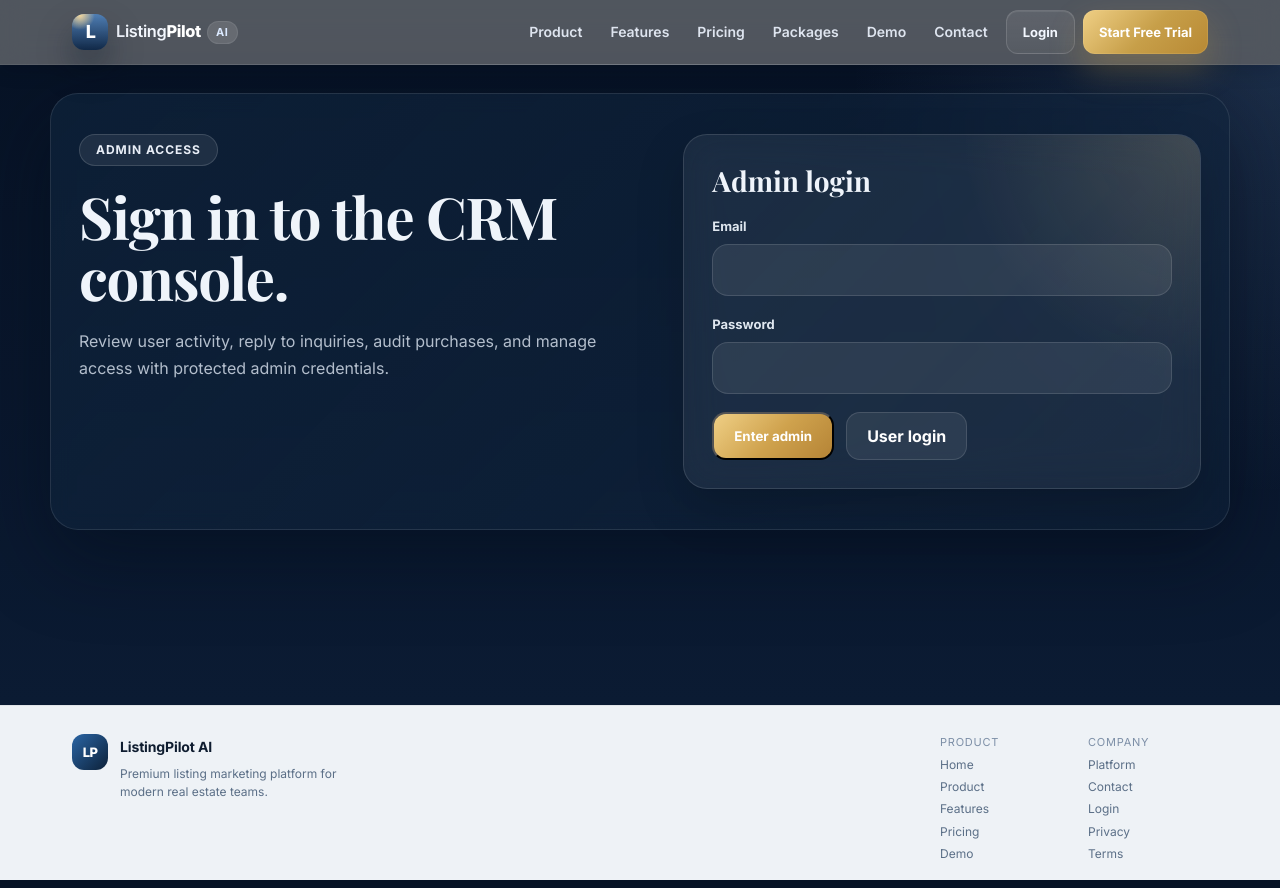
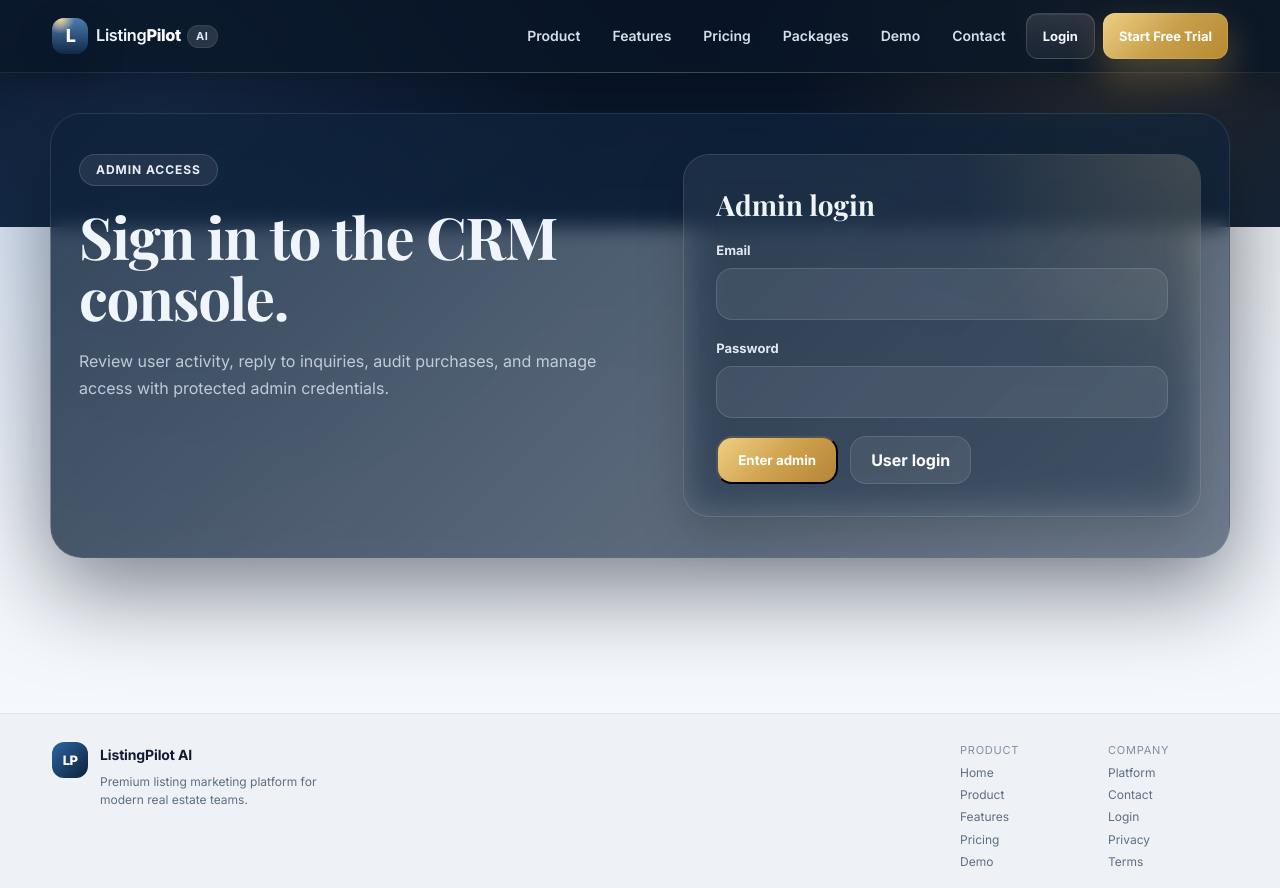
Before and after one commit to maxkantor/ListingPilotAI, a React (Vite) app in the folder frontend/: page /admin/login in a window 1280 px wide. Built offline with nearby package versions, Linux system fonts and the light colour scheme; no server answers.

Commit message:
Premium UI overhaul across all route families

```diff
--- a/frontend/src/components/AppShell.module.css
+++ b/frontend/src/components/AppShell.module.css
@@ -1,15 +1,15 @@
 .shell {
   min-height: 100vh;
-  background: transparent;
+  background: var(--premium-bg);
   display: grid;
   grid-template-columns: 260px minmax(0, 1fr);
 }
 
 .sidebar {
   border-right: var(--card-border);
-  background: rgba(10, 24, 43, 0.74);
-  backdrop-filter: blur(8px);
-  -webkit-backdrop-filter: blur(8px);
+  background: rgba(8, 19, 34, 0.78);
+  backdrop-filter: blur(14px);
+  -webkit-backdrop-filter: blur(14px);
   padding: 24px 16px;
   display: grid;
   grid-template-rows: auto 1fr auto;
@@ -104,9 +104,9 @@
   position: sticky;
   top: 0;
   z-index: 20;
-  background: rgba(20, 25, 35, 0.72);
-  backdrop-filter: blur(12px);
-  -webkit-backdrop-filter: blur(12px);
+  background: rgba(9, 21, 38, 0.72);
+  backdrop-filter: blur(16px);
+  -webkit-backdrop-filter: blur(16px);
 }
 
 .topbarLead {
@@ -192,7 +192,7 @@
 }
 
 .content {
-  padding: 24px 32px 32px;
+  padding: 28px 32px 40px;
 }
 
 @media (max-width: 1040px) {
--- a/frontend/src/components/Navbar.module.css
+++ b/frontend/src/components/Navbar.module.css
@@ -2,11 +2,11 @@
   position: sticky;
   top: 0;
   z-index: 100;
-  background: rgba(20, 25, 35, 0.72);
-  backdrop-filter: blur(12px);
-  -webkit-backdrop-filter: blur(12px);
-  border-bottom: 1px solid rgba(255, 255, 255, 0.06);
-  box-shadow: 0 6px 18px rgba(3, 10, 20, 0.14);
+  background: rgba(9, 21, 38, 0.72);
+  backdrop-filter: blur(16px);
+  -webkit-backdrop-filter: blur(16px);
+  border-bottom: 1px solid rgba(255, 255, 255, 0.08);
+  box-shadow: 0 10px 28px rgba(3, 10, 20, 0.22);
 }
 
 .navbar::after {
@@ -24,7 +24,7 @@
   display: flex;
   align-items: center;
   justify-content: space-between;
-  min-height: 64px;
+  min-height: 72px;
   gap: 16px;
 }
 
@@ -98,11 +98,11 @@
   gap: 8px;
   flex-wrap: wrap;
   justify-content: flex-end;
-  height: 64px;
+  height: 72px;
 }
 
 .navLink {
-  padding: 8px 10px;
+  padding: 9px 12px;
   border-radius: 12px;
   font-size: 14px;
   font-weight: 600;
@@ -128,7 +128,7 @@
   display: inline-flex;
   align-items: center;
   justify-content: center;
-  min-height: 44px;
+  min-height: 46px;
   padding: 0 16px;
   font-size: 13px;
   font-weight: 700;
@@ -145,7 +145,7 @@
 
 .secondaryCta {
   border: 1px solid rgba(255, 255, 255, 0.14);
-  background: linear-gradient(180deg, rgba(255, 255, 255, 0.08) 0%, rgba(255, 255, 255, 0.04) 100%);
+  background: linear-gradient(180deg, rgba(255, 255, 255, 0.12) 0%, rgba(255, 255, 255, 0.05) 100%);
   color: #f3f7ff;
   box-shadow: inset 0 1px 0 rgba(255, 255, 255, 0.08);
 }
@@ -159,7 +159,7 @@
 .primaryCta {
   background: linear-gradient(135deg, #efcf85 0%, #c79f49 52%, #b88934 100%);
   color: #fff;
-  box-shadow: 0 16px 34px rgba(199, 159, 73, 0.3), 0 0 0 1px rgba(255, 229, 175, 0.12) inset;
+  box-shadow: 0 18px 36px rgba(199, 159, 73, 0.34), 0 0 0 1px rgba(255, 229, 175, 0.14) inset;
 }
 
 .primaryCta:hover {
--- a/frontend/src/pages/AuthPage.module.css
+++ b/frontend/src/pages/AuthPage.module.css
@@ -1,10 +1,8 @@
 .page {
   min-height: calc(100vh - 160px);
-  background:
-    radial-gradient(circle at top right, rgba(120, 165, 226, 0.18), transparent 30%),
-    linear-gradient(180deg, #071326 0%, #0b1b33 100%);
+  background: var(--premium-bg);
   color: #fff;
-  padding: 28px 0 56px;
+  padding: 40px 0 72px;
 }
 
 .packagesShell {
@@ -47,10 +45,10 @@
   grid-template-columns: 1.05fr 0.95fr;
   gap: 32px;
   align-items: start;
-  border-radius: 28px;
+  border-radius: 32px;
   border: 1px solid rgba(255, 255, 255, 0.1);
-  background: linear-gradient(135deg, rgba(14, 34, 58, 0.78), rgba(16, 35, 59, 0.48));
-  box-shadow: 0 28px 80px rgba(2, 10, 24, 0.45);
+  background: linear-gradient(135deg, rgba(14, 34, 58, 0.82), rgba(16, 35, 59, 0.58));
+  box-shadow: 0 30px 90px rgba(2, 10, 24, 0.5);
   backdrop-filter: blur(10px);
 }
 
@@ -104,12 +102,12 @@
 .card {
   background: rgba(255, 255, 255, 0.06);
   border: 1px solid rgba(255, 255, 255, 0.12);
-  border-radius: 24px;
+  border-radius: 26px;
   box-shadow:
     0 1px 2px rgba(0, 0, 0, 0.05),
     0 20px 48px rgba(0, 0, 0, 0.18);
   backdrop-filter: blur(20px);
-  padding: 28px;
+  padding: 32px;
   display: grid;
   gap: 18px;
   position: relative;
@@ -188,7 +186,7 @@
 .linkButton {
   min-height: 48px;
   padding: 0 20px;
-  border-radius: 14px;
+  border-radius: 16px;
   display: inline-flex;
   align-items: center;
   justify-content: center;
@@ -213,7 +211,7 @@
 
 .message {
   padding: 12px 14px;
-  border-radius: 14px;
+  border-radius: 16px;
   background: rgba(16, 35, 59, 0.72);
   border: 1px solid rgba(242, 210, 143, 0.18);
   color: #f2d28f;
--- a/frontend/src/pages/DashboardPage.module.css
+++ b/frontend/src/pages/DashboardPage.module.css
@@ -1,8 +1,5 @@
 .dashboard {
-  background:
-    radial-gradient(circle at top right, rgba(216, 178, 103, 0.14), transparent 28%),
-    radial-gradient(circle at top left, rgba(55, 112, 180, 0.12), transparent 20%),
-    linear-gradient(180deg, #081321 0%, #0f2034 24%, #eef3f9 24%, #f5f8fc 100%);
+  background: var(--premium-bg);
   min-height: 100vh;
   padding: 112px 0 56px;
 }
@@ -45,18 +42,18 @@
 .historyExplorer,
 .commandCard,
 .workspaceHeader {
-  background: linear-gradient(180deg, rgba(251, 252, 254, 0.98) 0%, rgba(246, 247, 249, 0.96) 100%);
-  border: 1px solid rgba(16, 33, 57, 0.1);
+  background: var(--premium-surface);
+  border: var(--premium-border);
   border-radius: 28px;
-  box-shadow: 0 28px 72px rgba(18, 40, 68, 0.14);
+  box-shadow: var(--premium-shadow);
   backdrop-filter: blur(14px);
 }
 
 .heroContent {
-  padding: 30px;
+  padding: 34px;
   background: linear-gradient(180deg, rgba(12, 28, 46, 0.96) 0%, rgba(17, 37, 60, 0.92) 100%);
   border-color: rgba(255, 255, 255, 0.08);
-  box-shadow: 0 34px 84px rgba(2, 10, 20, 0.24);
+  box-shadow: 0 36px 88px rgba(2, 10, 20, 0.28);
 }
 
 .sidebarCard,
--- a/frontend/src/pages/LegalPage.module.css
+++ b/frontend/src/pages/LegalPage.module.css
@@ -1,10 +1,7 @@
 .page {
   min-height: 100vh;
-  background:
-    radial-gradient(circle at top left, rgba(58, 109, 173, 0.16), transparent 26%),
-    radial-gradient(circle at 82% 10%, rgba(201, 168, 76, 0.12), transparent 20%),
-    linear-gradient(180deg, #07111f 0%, #0f1d31 18%, #eef3f8 18%, #f3f7fc 100%);
-  padding: 92px 0 64px;
+  background: var(--premium-bg);
+  padding: 108px 0 80px;
 }
 
 .container {
@@ -14,11 +11,11 @@
 }
 
 .panel {
-  background: linear-gradient(180deg, rgba(251, 253, 255, 0.98) 0%, rgba(245, 248, 252, 0.98) 100%);
-  border: 1px solid rgba(26, 58, 92, 0.08);
-  box-shadow: 0 16px 34px rgba(18, 40, 68, 0.1);
-  border-radius: 16px;
-  padding: 24px;
+  background: var(--premium-surface);
+  border: var(--premium-border);
+  box-shadow: var(--premium-shadow);
+  border-radius: 24px;
+  padding: 34px;
 }
 
 .eyebrow {
@@ -48,7 +45,7 @@
 
 .section {
   margin-top: 24px;
-  padding-top: 24px;
+  padding-top: 28px;
   border-top: 1px solid rgba(26, 58, 92, 0.08);
 }
 
--- a/frontend/src/pages/MarketingPremium.module.css
+++ b/frontend/src/pages/MarketingPremium.module.css
@@ -1,11 +1,11 @@
 .page {
   min-height: 100vh;
-  background: #f7f8fa;
+  background: var(--premium-bg);
 }
 
 .section,
 .sectionCompact {
-  padding: 56px 0;
+  padding: 64px 0;
 }
 
 .section {
@@ -34,8 +34,7 @@
 }
 
 .hero {
-  padding: 72px 0 16px;
-  max-height: 72vh;
+  padding: 96px 0 36px;
   margin-bottom: 16px;
   background:
     radial-gradient(circle at 72% 28%, rgba(130, 176, 240, 0.3), transparent 44%),
@@ -44,7 +43,7 @@
 }
 
 .hero + .sectionCompact {
-  padding-top: 16px;
+  padding-top: 40px;
 }
 
 .container {
@@ -110,10 +109,10 @@
 }
 
 .title {
-  margin-top: 24px;
+  margin-top: 20px;
   font-family: var(--font-serif);
-  font-size: clamp(60px, 6.4vw, 64px);
-  line-height: 1.05;
+  font-size: clamp(52px, 6vw, 72px);
+  line-height: 1;
   letter-spacing: -0.02em;
   color: #ffffff;
 }
@@ -121,7 +120,7 @@
 .lead {
   margin-top: 24px;
   max-width: 65ch;
-  font-size: 18px;
+  font-size: 19px;
   line-height: 1.6;
   color: rgba(235, 242, 252, 0.9);
 }
@@ -261,11 +260,8 @@
 .panelBlock {
   background: #ffffff;
   border: 1px solid rgba(0, 0, 0, 0.06);
-  border-radius: 14px;
-  box-shadow:
-    0 1px 2px rgba(0, 0, 0, 0.04),
-    0 6px 12px rgba(0, 0, 0, 0.06),
-    0 16px 32px rgba(0, 0, 0, 0.04);
+  border-radius: 20px;
+  box-shadow: var(--premium-shadow);
   transition: transform 160ms ease, box-shadow 160ms ease, border-color 160ms ease;
 }
 
@@ -311,7 +307,7 @@
 .panel,
 .ctaBand,
 .table {
-  padding: 32px;
+  padding: 36px;
 }
 
 .card,
@@ -321,7 +317,7 @@
 .panelBlock,
 .proofCard,
 .stepCard {
-  padding: 24px;
+  padding: 28px;
 }
 
 .grid3,
--- a/frontend/src/pages/PlatformPage.module.css
+++ b/frontend/src/pages/PlatformPage.module.css
@@ -2,7 +2,7 @@
   min-height: 100vh;
   display: flex;
   flex-direction: column;
-  background: #eef2f7;
+  background: var(--premium-bg);
   overflow-x: hidden;
 }
 
@@ -10,14 +10,14 @@
   position: sticky;
   top: 0;
   z-index: 50;
-  background: rgba(20, 25, 35, 0.72);
-  backdrop-filter: blur(12px);
-  -webkit-backdrop-filter: blur(12px);
-  border-bottom: 1px solid rgba(255, 255, 255, 0.06);
+  background: rgba(9, 21, 38, 0.72);
+  backdrop-filter: blur(16px);
+  -webkit-backdrop-filter: blur(16px);
+  border-bottom: 1px solid rgba(255, 255, 255, 0.08);
 }
 
 .headerInner {
-  min-height: 64px;
+  min-height: 72px;
   display: flex;
   align-items: center;
   gap: 16px;
@@ -84,7 +84,7 @@
 .iframe {
   display: block;
   width: 100%;
-  min-height: calc(100vh - 64px);
+  min-height: calc(100vh - 72px);
   height: 100%;
   border: 0;
   flex: 1;
@@ -100,11 +100,11 @@
 
 @media (max-width: 768px) {
   .headerInner {
-    min-height: 60px;
+    min-height: 64px;
     gap: 12px;
   }
 
   .iframe {
-    min-height: calc(100vh - 60px);
+    min-height: calc(100vh - 64px);
   }
 }
--- a/frontend/src/pages/WorkspacePage.module.css
+++ b/frontend/src/pages/WorkspacePage.module.css
@@ -1,15 +1,15 @@
 .studio {
   display: grid;
   gap: 20px;
-  padding-bottom: 96px;
+  padding-bottom: 112px;
 }
 
 .studioHeader {
-  border-radius: 22px;
+  border-radius: 26px;
   border: 1px solid rgba(255, 255, 255, 0.08);
   background: linear-gradient(140deg, rgba(14, 30, 54, 0.92), rgba(12, 24, 44, 0.84));
-  box-shadow: 0 22px 56px rgba(4, 12, 27, 0.28);
-  padding: 24px;
+  box-shadow: 0 30px 74px rgba(4, 12, 27, 0.34);
+  padding: 28px;
   display: flex;
   align-items: flex-start;
   justify-content: space-between;
@@ -65,11 +65,11 @@
 }
 
 .card {
-  border-radius: 20px;
+  border-radius: 22px;
   border: 1px solid rgba(255, 255, 255, 0.08);
   background: rgba(13, 26, 45, 0.88);
-  box-shadow: 0 14px 40px rgba(3, 10, 22, 0.22);
-  padding: 20px;
+  box-shadow: 0 18px 48px rgba(3, 10, 22, 0.28);
+  padding: 24px;
   display: grid;
   gap: 16px;
 }
@@ -355,10 +355,10 @@
   position: sticky;
   bottom: 0;
   z-index: 25;
-  border-radius: 16px;
+  border-radius: 18px;
   border: 1px solid rgba(255, 255, 255, 0.1);
   background: rgba(10, 22, 39, 0.94);
-  box-shadow: 0 12px 28px rgba(4, 10, 21, 0.35);
+  box-shadow: 0 16px 36px rgba(4, 10, 21, 0.4);
   backdrop-filter: blur(10px);
   padding: 12px;
   display: flex;
--- a/frontend/src/styles/globals.css
+++ b/frontend/src/styles/globals.css
@@ -100,6 +100,11 @@
   --card-surface: #ffffff;
   --card-border: 1px solid rgba(0, 0, 0, 0.06);
   --card-shadow: 0 8px 24px rgba(0, 0, 0, 0.08);
+
+  --premium-bg: radial-gradient(circle at 12% 10%, rgba(80, 132, 201, 0.18), transparent 34%), radial-gradient(circle at 88% 0%, rgba(211, 170, 88, 0.14), transparent 26%), linear-gradient(180deg, #091427 0%, #0d1f36 24%, #edf3fb 24%, #f5f8fc 100%);
+  --premium-surface: linear-gradient(180deg, rgba(255, 255, 255, 0.98) 0%, rgba(248, 251, 255, 0.98) 100%);
+  --premium-border: 1px solid rgba(18, 40, 68, 0.1);
+  --premium-shadow: 0 20px 48px rgba(12, 28, 48, 0.12), 0 6px 18px rgba(12, 28, 48, 0.06);
 }
 
 /* ============================================================
@@ -126,9 +131,14 @@
   font-family: var(--font-sans);
   font-size: var(--font-size-base);
   color: var(--color-text-primary);
-  background: #eef2f7;
+  background: var(--premium-bg);
   line-height: 1.55;
   min-height: 100vh;
+}
+
+::selection {
+  background: rgba(59, 112, 180, 0.22);
+  color: #061121;
 }
 
 a {
@@ -184,7 +194,7 @@
    ============================================================ */
 
 .container {
-  max-width: 1200px;
+  max-width: 1240px;
   margin: 0 auto;
   padding: 0 24px;
 }
```
